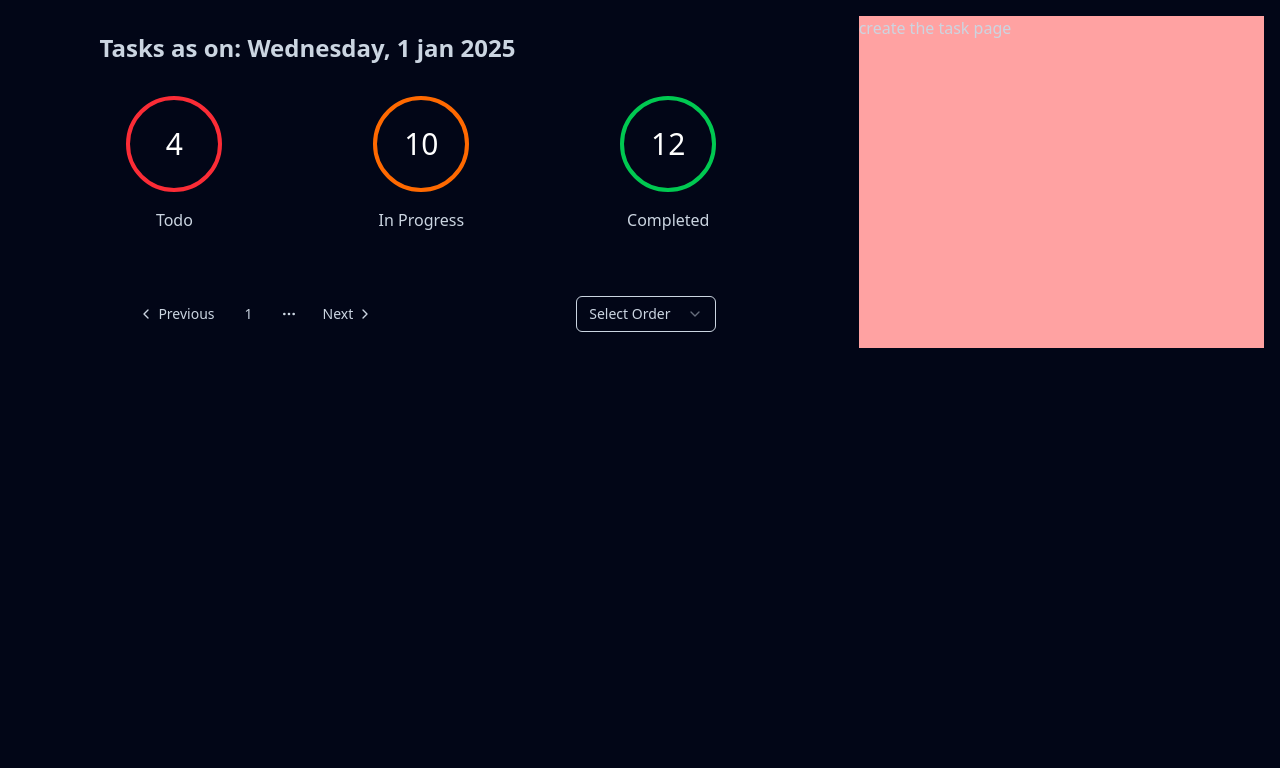
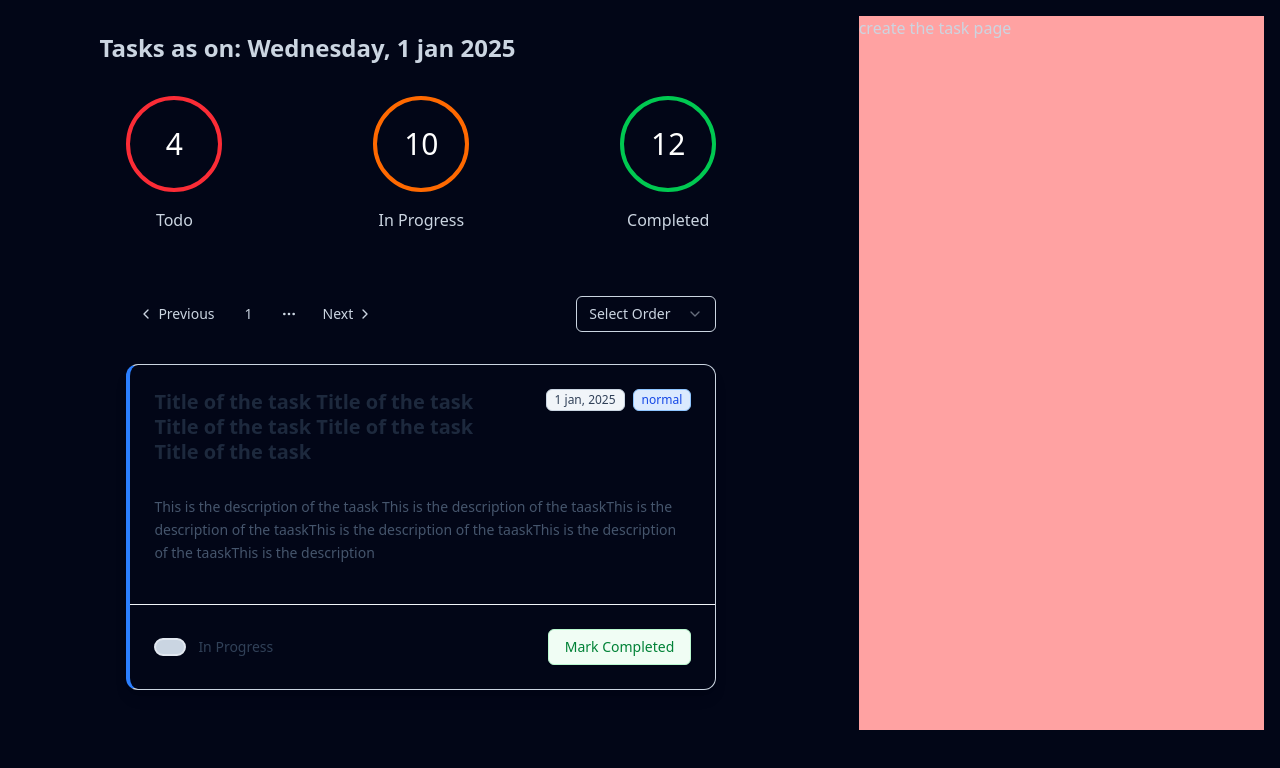
Before and after one commit to kushcapital/fullstack-React, a React (Vite) app: page /tasks in a window 1280 px wide. Shown: the top 768 px of the page. Built offline with nearby package versions, Linux system fonts and the light colour scheme.

Commit message:
installed different UI for card and formatted the task card of the app

```diff
--- a/package.json
+++ b/package.json
@@ -10,8 +10,10 @@
     "preview": "vite preview"
   },
   "dependencies": {
+    "@radix-ui/react-label": "^2.1.7",
     "@radix-ui/react-select": "^2.2.6",
     "@radix-ui/react-slot": "^1.2.3",
+    "@radix-ui/react-switch": "^1.2.6",
     "@tailwindcss/vite": "^4.1.12",
     "class-variance-authority": "^0.7.1",
     "clsx": "^2.1.1",
--- a/src/components/filterBar/filterBar.jsx
+++ b/src/components/filterBar/filterBar.jsx
@@ -4,7 +4,7 @@ import { OrderSelect } from "../orderSelect/orderSelect.jsx";
 export function FilterBar() {
   return (
     <>
-      <nav className="flex flex-row justify-between">
+      <nav className="flex flex-row justify-between mb-8">
         <TaskPagination />
         <OrderSelect />
       </nav>
--- /dev/null
+++ b/src/components/task/task.jsx
@@ -0,0 +1,67 @@
+import { Button } from "@/components/ui/button";
+import { Badge } from "@/components/ui/badge";
+import { Label } from "@/components/ui/label";
+import { Switch } from "@/components/ui/switch";
+import {
+  Card,
+  CardAction,
+  CardContent,
+  CardDescription,
+  CardFooter,
+  CardHeader,
+  CardTitle,
+} from "@/components/ui/card";
+
+export function Task() {
+  return (
+    <Card className="w-full mb-6 shadow-lg hover:shadow-xl transition-shadow duration-200 border-l-4 border-l-blue-500">
+      <CardHeader className="flex flex-row justify-between items-start pb-1">
+        <CardTitle className="basis-2/3 text-slate-800 font-semibold text-xl leading-tight">
+          Title of the task Title of the task Title of the task Title of the
+          task Title of the task
+        </CardTitle>
+        <div className="flex gap-2">
+          <Badge
+            className="bg-slate-100 text-slate-700 border-slate-300"
+            variant="outline"
+          >
+            1 jan, 2025
+          </Badge>
+          <Badge
+            className="bg-blue-100 text-blue-700 border-blue-300"
+            variant="outline"
+          >
+            normal
+          </Badge>
+        </div>
+      </CardHeader>
+      <CardContent className="pt-1 pb-4">
+        <CardDescription className="text-slate-600 text-sm leading-relaxed">
+          This is the description of the taask This is the description of the
+          taaskThis is the description of the taaskThis is the description of
+          the taaskThis is the description of the taaskThis is the description
+        </CardDescription>
+      </CardContent>
+      <CardFooter className="flex justify-between items-center pt-4 border-t border-slate-100">
+        <div className="flex items-center gap-3">
+          <Switch
+            id="in-progress"
+            className="data-[state=checked]:bg-green-500 data-[state=unchecked]:bg-slate-300 border-2 border-slate-200"
+          />
+          <Label
+            className="text-slate-700 font-medium cursor-pointer select-none"
+            htmlFor="in-progress"
+          >
+            In Progress
+          </Label>
+        </div>
+        <Button
+          variant="outline"
+          className="bg-green-50 border-green-200 text-green-700 hover:bg-green-100"
+        >
+          Mark Completed
+        </Button>
+      </CardFooter>
+    </Card>
+  );
+}
--- /dev/null
+++ b/src/components/ui/badge.jsx
@@ -0,0 +1,44 @@
+import * as React from "react"
+import { Slot } from "@radix-ui/react-slot"
+import { cva } from "class-variance-authority";
+
+import { cn } from "@/lib/utils"
+
+const badgeVariants = cva(
+  "inline-flex items-center justify-center rounded-md border px-2 py-0.5 text-xs font-medium w-fit whitespace-nowrap shrink-0 [&>svg]:size-3 gap-1 [&>svg]:pointer-events-none focus-visible:border-ring focus-visible:ring-ring/50 focus-visible:ring-[3px] aria-invalid:ring-destructive/20 dark:aria-invalid:ring-destructive/40 aria-invalid:border-destructive transition-[color,box-shadow] overflow-hidden",
+  {
+    variants: {
+      variant: {
+        default:
+          "border-transparent bg-primary text-primary-foreground [a&]:hover:bg-primary/90",
+        secondary:
+          "border-transparent bg-secondary text-secondary-foreground [a&]:hover:bg-secondary/90",
+        destructive:
+          "border-transparent bg-destructive text-white [a&]:hover:bg-destructive/90 focus-visible:ring-destructive/20 dark:focus-visible:ring-destructive/40 dark:bg-destructive/60",
+        outline:
+          "text-foreground [a&]:hover:bg-accent [a&]:hover:text-accent-foreground",
+      },
+    },
+    defaultVariants: {
+      variant: "default",
+    },
+  }
+)
+
+function Badge({
+  className,
+  variant,
+  asChild = false,
+  ...props
+}) {
+  const Comp = asChild ? Slot : "span"
+
+  return (
+    <Comp
+      data-slot="badge"
+      className={cn(badgeVariants({ variant }), className)}
+      {...props} />
+  );
+}
+
+export { Badge, badgeVariants }
--- /dev/null
+++ b/src/components/ui/label.jsx
@@ -0,0 +1,21 @@
+import * as React from "react"
+import * as LabelPrimitive from "@radix-ui/react-label"
+
+import { cn } from "@/lib/utils"
+
+function Label({
+  className,
+  ...props
+}) {
+  return (
+    <LabelPrimitive.Root
+      data-slot="label"
+      className={cn(
+        "flex items-center gap-2 text-sm leading-none font-medium select-none group-data-[disabled=true]:pointer-events-none group-data-[disabled=true]:opacity-50 peer-disabled:cursor-not-allowed peer-disabled:opacity-50",
+        className
+      )}
+      {...props} />
+  );
+}
+
+export { Label }
--- /dev/null
+++ b/src/components/ui/switch.jsx
@@ -0,0 +1,27 @@
+import * as React from "react"
+import * as SwitchPrimitive from "@radix-ui/react-switch"
+
+import { cn } from "@/lib/utils"
+
+function Switch({
+  className,
+  ...props
+}) {
+  return (
+    <SwitchPrimitive.Root
+      data-slot="switch"
+      className={cn(
+        "peer data-[state=checked]:bg-primary data-[state=unchecked]:bg-input focus-visible:border-ring focus-visible:ring-ring/50 dark:data-[state=unchecked]:bg-input/80 inline-flex h-[1.15rem] w-8 shrink-0 items-center rounded-full border border-transparent shadow-xs transition-all outline-none focus-visible:ring-[3px] disabled:cursor-not-allowed disabled:opacity-50",
+        className
+      )}
+      {...props}>
+      <SwitchPrimitive.Thumb
+        data-slot="switch-thumb"
+        className={cn(
+          "bg-background dark:data-[state=unchecked]:bg-foreground dark:data-[state=checked]:bg-primary-foreground pointer-events-none block size-4 rounded-full ring-0 transition-transform data-[state=checked]:translate-x-[calc(100%-2px)] data-[state=unchecked]:translate-x-0"
+        )} />
+    </SwitchPrimitive.Root>
+  );
+}
+
+export { Switch }
--- a/src/pages/tasks/tasks.jsx
+++ b/src/pages/tasks/tasks.jsx
@@ -1,5 +1,6 @@
 import { TaskCounter } from "@/components/tasksCounter/tasksCounter.jsx";
 import { FilterBar } from "../../components/filterBar/filterBar.jsx";
+import { Task } from "../../components/task/task.jsx";
 
 export default function Tasks() {
   return (
@@ -16,6 +17,7 @@ export default function Tasks() {
               <TaskCounter count={12} type="completed" />
             </div>
             <FilterBar />
+            <Task />
           </div>
         </div>
       </section>
```
Also changed, not shown: 1 other file (tests, documents, lock files or other folders).
